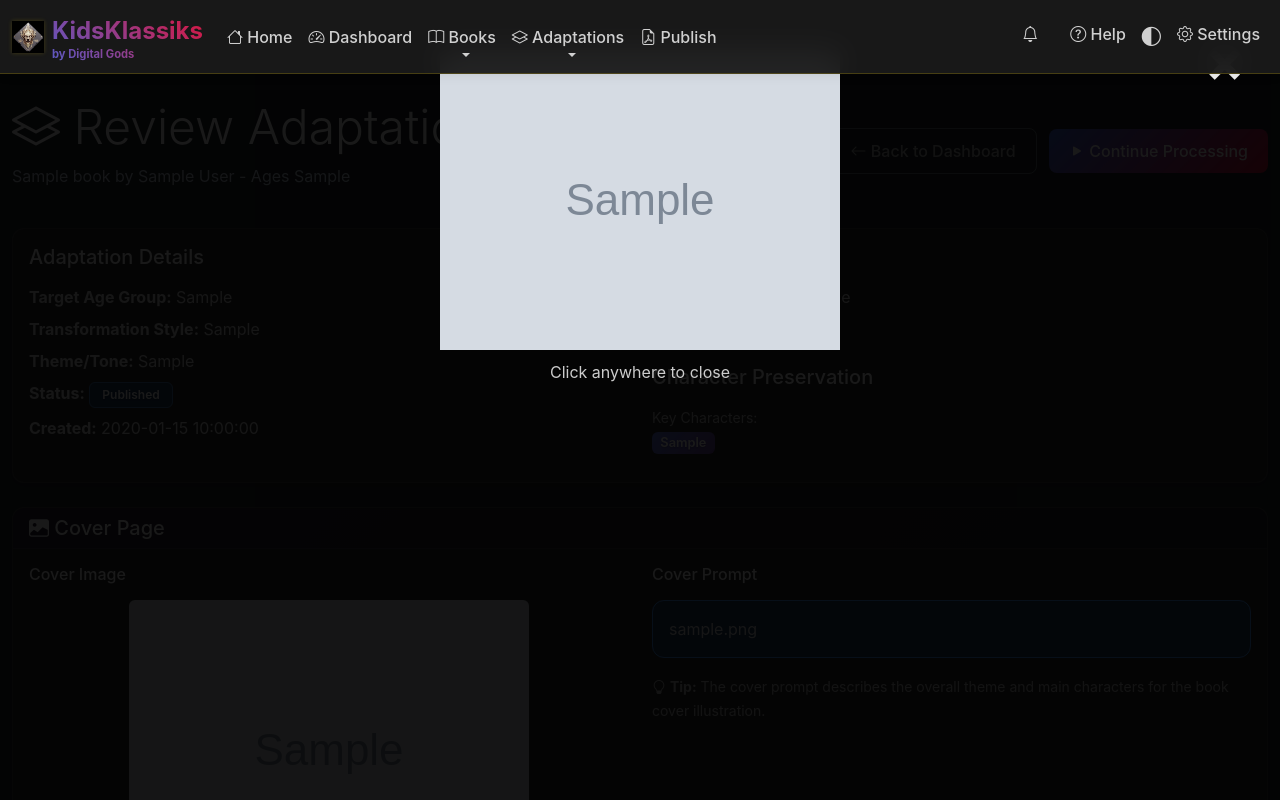
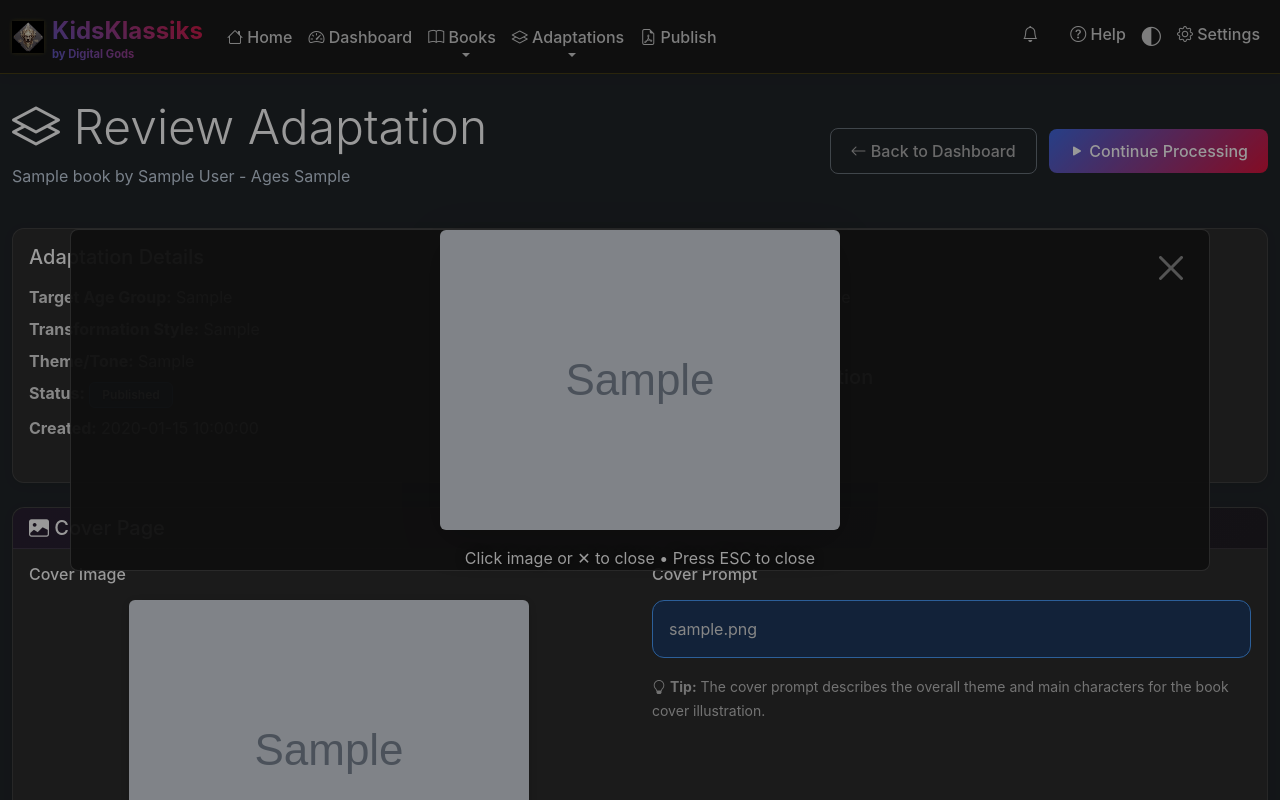
Before and after one commit to Digitalgods2/KidsFastapi, a FastAPI app: page /review/adaptation/1 in a window 1280 px wide, after a click that opens the changed part. Run offline with FastAPI, Linux system fonts and the light colour scheme; tables that the repository leaves empty hold one stand-in row (values such as "Sample post"); grey boxes marked "Sample" are stand-in pictures; parts of the project's set-up code (start-up, migrations or seed data) failed here and were passed over; some libraries are stand-ins or nearby versions.

Commit message:
refactor(review): replace custom lightbox with Bootstrap modal for cover viewer\n\n- Switch click handler to Bootstrap Modal .show()\n- Replace non-Bootstrap overlay with standard modal markup\n- Remove custom lightbox CSS and ESC handler\n\nReason: Prior z-index overrides were insufficient on some setups. Bootstrap modal ensures reliable backdrop click and ESC close, consistent with other pages.

```diff
--- a/templates/pages/review_adaptation.html
+++ b/templates/pages/review_adaptation.html
@@ -103,7 +103,7 @@
                             <h6 class="mb-3">Cover Image</h6>
                             {% if adaptation.cover_url %}
                                 <div class="text-center mb-3">
-                                    <img src="{{ adaptation.cover_url }}" alt="Cover Image" class="img-fluid rounded shadow-sm" style="max-height: 300px; cursor: pointer;" onclick="document.getElementById('coverImageModal').style.display='block'">
+                                    <img src="{{ adaptation.cover_url }}" alt="Cover Image" class="img-fluid rounded shadow-sm" style="max-height: 300px; cursor: pointer;" onclick="new bootstrap.Modal(document.getElementById('coverImageModal')).show()">
                                 </div>
                                 <div class="d-grid gap-2">
                                     <button class="btn btn-outline-warning" onclick="editCoverPrompt()">
@@ -325,76 +325,39 @@
     </div>
 </div>
 
-<!-- Cover Image View Modal -->
-<!-- Simple CSS Lightbox - No Bootstrap Modal -->
-<div id="coverImageModal" class="lightbox-overlay" onclick="this.style.display='none'">
-    <span class="lightbox-close" onclick="document.getElementById('coverImageModal').style.display='none'">&times;</span>
-    <img class="lightbox-content" src="{{ adaptation.cover_url }}" alt="Cover Image">
-    <div class="lightbox-caption">Click anywhere to close</div>
+<!-- Cover Image View Modal - Bootstrap Modal (replaces custom lightbox) -->
+<div id="coverImageModal" class="modal fade" tabindex="-1">
+    <div class="modal-dialog modal-xl modal-dialog-centered">
+        <div class="modal-content bg-transparent border-0">
+            <div class="modal-body text-center p-0" style="position: relative;">
+                {% if adaptation.cover_url %}
+                <button type="button" class="btn-close btn-close-white position-absolute"
+                        data-bs-dismiss="modal"
+                        style="top: 20px; right: 20px; z-index: 1060; font-size: 1.5rem;"
+                        title="Close">
+                </button>
+                <img src="{{ adaptation.cover_url }}"
+                     class="img-fluid rounded shadow-lg"
+                     alt="Cover Image"
+                     style="max-height: 90vh; cursor: pointer;"
+                     onclick="bootstrap.Modal.getInstance(document.getElementById('coverImageModal')).hide();">
+                <p class="text-white mt-3 mb-0" style="text-shadow: 0 0 10px rgba(0,0,0,0.8);">
+                    Click image or ✕ to close • Press ESC to close
+                </p>
+                {% else %}
+                <p class="text-white">No cover image available</p>
+                <button type="button" class="btn btn-secondary" data-bs-dismiss="modal">Close</button>
+                {% endif %}
+            </div>
+        </div>
+    </div>
 </div>
 
-<style>
-.lightbox-overlay {
-    display: none;
-    position: fixed;
-    z-index: 11030;
-    padding-top: 50px;
-    left: 0;
-    top: 0;
-    width: 100%;
-    height: 100%;
-    overflow: auto;
-    background-color: rgba(0,0,0,0.9);
-    cursor: pointer;
-}
-
-.lightbox-content {
-    margin: auto;
-    display: block;
-    max-width: 90%;
-    max-height: 90vh;
-    cursor: pointer;
-}
-
-.lightbox-close {
-    position: absolute;
-    top: 15px;
-    right: 35px;
-    color: #f1f1f1;
-    font-size: 60px;
-    font-weight: bold;
-    cursor: pointer;
-    z-index: 11060;
-}
-
-.lightbox-close:hover,
-.lightbox-close:focus {
-    color: #bbb;
-    text-decoration: none;
-}
-
-.lightbox-caption {
-    margin: auto;
-    display: block;
-    width: 80%;
-    max-width: 700px;
-    text-align: center;
-    color: #ccc;
-    padding: 10px 0;
-    height: 30px;
-}
-</style>
 
 <script>
 let currentChapterId = null;
 const adaptationId = {{ adaptation.adaptation_id }};
 
-// Simple lightbox - ESC key to close
-document.addEventListener('keydown', function(e) {
-    if (e.key === 'Escape') {
-        document.getElementById('coverImageModal').style.display = 'none';
-    }
-});
 
 function editCoverPrompt() {
     // Close any open modals first
```
